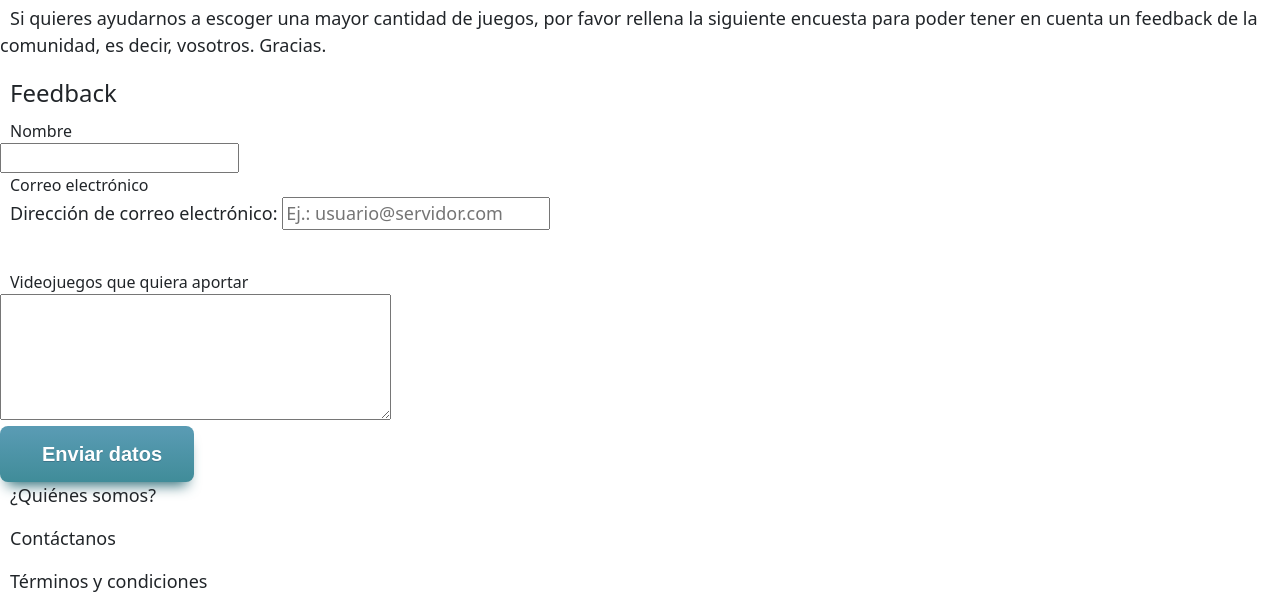
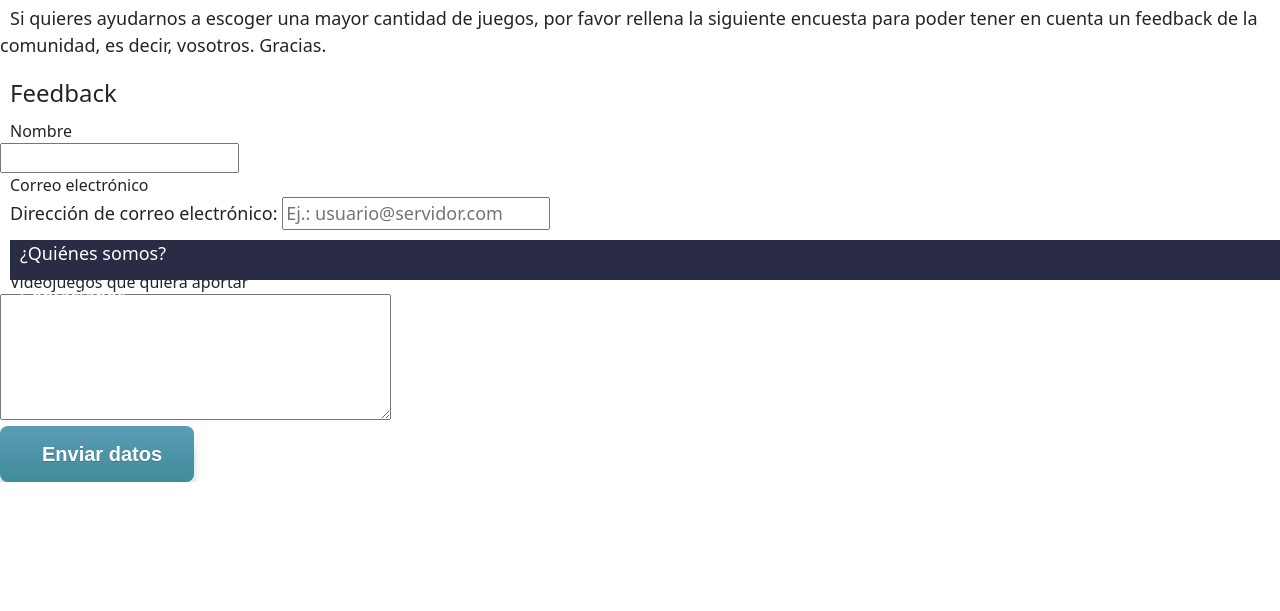
Before and after one commit to DylanM6/Loquenecesitassaber, a PHP site: page /index.html in a window 1280 px wide. Shown: the part 520-1131 px from the top of the page. After the commit the page ends 1002 px from the top, so only its background shows below. Run offline with PHP 8.4, Linux system fonts and the light colour scheme.

Commit message:
Agrego footer

```diff
--- a/css/index.css
+++ b/css/index.css
@@ -151,3 +151,13 @@
 li.gow {
 	list-style-image: url(/Images/gow.png);
 }
+/*CSS PIE DE PAGINA*/
+footer {
+      background-color: #292C44;
+      position: absolute;
+      display: inline-block;
+      bottom: 0;
+      width: 100%;
+      height: 40px;
+      color: white;
+}
```
